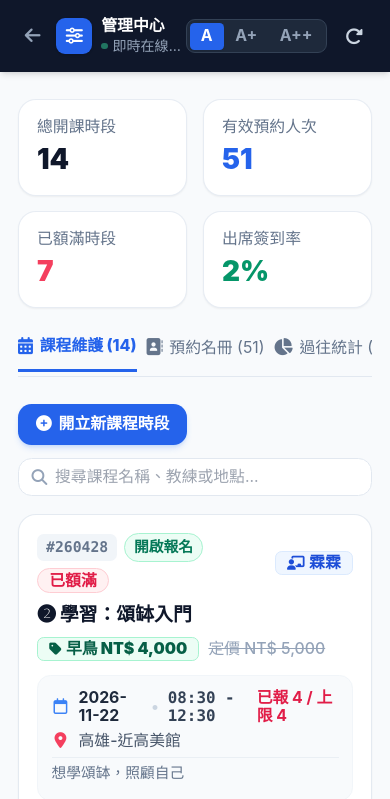
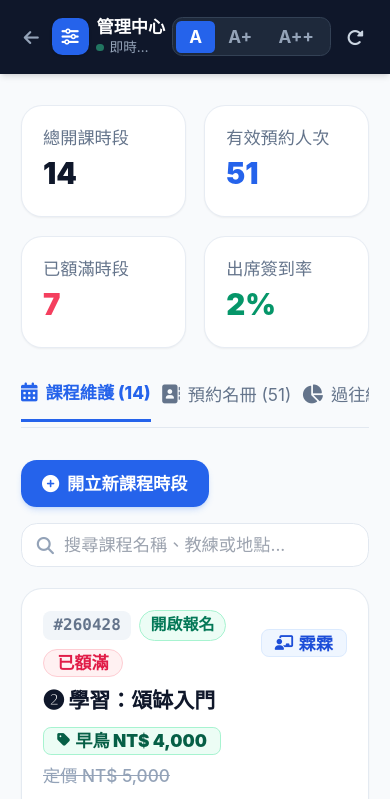
Before and after one commit to jmscyc/course-booking, a plain HTML site: page admin.html in a window 390 px wide. Shown: the top 799 px of the page. Drawn offline with nearby package versions, Linux system fonts and the light colour scheme.

Commit message:
feat: update mobile font size standard to 21px with 21/22/23 scaling and layout refinement

```diff
--- a/admin.html
+++ b/admin.html
@@ -10,7 +10,7 @@
   <link rel="stylesheet" href="https://cdnjs.cloudflare.com/ajax/libs/font-awesome/6.4.0/css/all.min.css">
   <style>
     :root {
-      --app-font-size: 15px;
+      --app-font-size: 21px; /* 手機端標準 21px */
     }
     html {
       font-size: var(--app-font-size) !important;
@@ -27,16 +27,16 @@
       font-size: 1rem;
       line-height: 1.5;
     }
-    /* 標準比例尺寸，徹底解決直排與單元格文字斷行擁擠 */
-    .text-\[9px\] { font-size: 0.72rem !important; }
-    .text-\[10px\] { font-size: 0.78rem !important; }
-    .text-\[11px\] { font-size: 0.82rem !important; }
-    .text-xs { font-size: 0.88rem !important; }
-    .text-sm { font-size: 0.95rem !important; }
-    .text-base { font-size: 1.05rem !important; }
-    .text-lg { font-size: 1.18rem !important; }
-    .text-xl { font-size: 1.32rem !important; }
-    .text-2xl { font-size: 1.55rem !important; }
+    /* 21px 大字型下的比例微調，徹底解決直排與單元格文字斷行擁擠 */
+    .text-\[9px\] { font-size: 0.65rem !important; }
+    .text-\[10px\] { font-size: 0.70rem !important; }
+    .text-\[11px\] { font-size: 0.76rem !important; }
+    .text-xs { font-size: 0.82rem !important; }
+    .text-sm { font-size: 0.90rem !important; }
+    .text-base { font-size: 1.00rem !important; }
+    .text-lg { font-size: 1.12rem !important; }
+    .text-xl { font-size: 1.25rem !important; }
+    .text-2xl { font-size: 1.40rem !important; }
 
     /* 表格單元格內邊距與外觀微調 */
     th, td {
@@ -50,14 +50,20 @@
     }
   </style>
   <script>
-    // 立即生效防閃爍：在頁面渲染前讀取永久保存的管理後台字級（標準 15px，大氣舒適）
+    // 立即生效防閃爍：在頁面渲染前讀取永久保存的管理後台字級（手機端標準 21px，提供 21, 22, 23 縮放）
     (function() {
       var isDesktop = window.innerWidth >= 768;
-      var base = isDesktop ? 16 : 15;
-      var saved = localStorage.getItem("admin_app_font_size") || "large";
-      var fs = base + "px";
-      if (saved === "xlarge") fs = (base + 2) + "px";
-      else if (saved === "normal") fs = (base - 1) + "px";
+      var saved = localStorage.getItem("admin_app_font_size") || "normal";
+      var fs = "21px";
+      if (isDesktop) {
+        if (saved === "xlarge") fs = "18px";
+        else if (saved === "large") fs = "17px";
+        else fs = "16px";
+      } else {
+        if (saved === "xlarge") fs = "23px";
+        else if (saved === "large") fs = "22px";
+        else fs = "21px";
+      }
       document.documentElement.style.setProperty("--app-font-size", fs);
       document.documentElement.style.fontSize = fs;
     })();
@@ -67,32 +73,31 @@
 
   <!-- 管理後台頂部列 -->
   <header class="bg-slate-900 text-white shadow-md sticky top-0 z-30">
-    <div class="max-w-7xl mx-auto px-4 py-3 flex items-center justify-between">
-      <div class="flex items-center gap-2 sm:gap-3 min-w-0">
-        <a href="index.html" class="p-1.5 text-slate-400 hover:text-white rounded-lg transition shrink-0" title="前往學員報名端">
-          <i class="fa-solid fa-arrow-left"></i>
+    <div class="max-w-7xl mx-auto px-3.5 py-2.5 sm:px-4 sm:py-3 flex items-center justify-between gap-2">
+      <div class="flex items-center gap-1.5 sm:gap-3 min-w-0">
+        <a href="index.html" class="p-1 sm:p-1.5 text-slate-400 hover:text-white rounded-lg transition shrink-0" title="前往學員報名端">
+          <i class="fa-solid fa-arrow-left text-xs sm:text-base"></i>
         </a>
-        <div class="w-8 h-8 rounded-lg bg-blue-600 flex items-center justify-center text-white font-bold text-sm shadow shrink-0">
+        <div class="w-7 h-7 sm:w-8 sm:h-8 rounded-lg bg-blue-600 flex items-center justify-center text-white font-bold text-xs sm:text-sm shadow shrink-0">
           <i class="fa-solid fa-sliders"></i>
         </div>
         <div class="min-w-0">
-          <h1 class="text-xs sm:text-base font-bold leading-tight truncate">管理中心</h1>
-          <p class="text-[10px] sm:text-[11px] text-slate-400 flex items-center gap-1 sm:gap-1.5 truncate">
+          <h1 class="text-xs sm:text-base font-bold leading-tight whitespace-nowrap">管理中心</h1>
+          <p class="text-[9px] sm:text-[11px] text-slate-400 flex items-center gap-1 sm:gap-1.5 truncate">
             <span class="w-1.5 h-1.5 sm:w-2 sm:h-2 rounded-full bg-emerald-400 inline-block animate-pulse shrink-0"></span>
-            <span class="truncate">即時在線維護</span>
+            <span class="truncate">即時在線</span>
           </p>
         </div>
       </div>
 
-      <div class="flex items-center gap-2">
-
+      <div class="flex items-center gap-1.5 sm:gap-2 shrink-0">
         <div class="flex items-center bg-slate-800 rounded-lg p-0.5 border border-slate-700 text-xs">
-          <button type="button" onclick="setAppFontSize('normal')" id="fontBtnNormal" class="px-2 py-1 rounded text-slate-300 font-bold hover:text-white transition" title="標準字級">A</button>
-          <button type="button" onclick="setAppFontSize('large')" id="fontBtnLarge" class="px-2 py-1 rounded text-slate-400 font-bold hover:text-white transition" title="放大字級">A+</button>
-          <button type="button" onclick="setAppFontSize('xlarge')" id="fontBtnXLarge" class="px-2 py-1 rounded text-slate-400 font-bold hover:text-white transition" title="特大字級">A++</button>
+          <button type="button" onclick="setAppFontSize('normal')" id="fontBtnNormal" class="px-2 py-0.5 sm:py-1 rounded text-slate-300 font-bold hover:text-white transition" title="標準字級 (21px)">A</button>
+          <button type="button" onclick="setAppFontSize('large')" id="fontBtnLarge" class="px-2 py-0.5 sm:py-1 rounded text-slate-400 font-bold hover:text-white transition" title="放大字級 (22px)">A+</button>
+          <button type="button" onclick="setAppFontSize('xlarge')" id="fontBtnXLarge" class="px-2 py-0.5 sm:py-1 rounded text-slate-400 font-bold hover:text-white transition" title="特大字級 (23px)">A++</button>
         </div>
-        <button onclick="loadFullAdminData()" class="p-2 text-slate-300 hover:text-white hover:bg-slate-800 rounded-lg transition" title="重新整理">
-          <i class="fa-solid fa-rotate-right" id="adminRefreshIcon"></i>
+        <button onclick="loadFullAdminData()" class="p-1.5 sm:p-2 text-slate-300 hover:text-white hover:bg-slate-800 rounded-lg transition" title="重新整理">
+          <i class="fa-solid fa-rotate-right text-xs" id="adminRefreshIcon"></i>
         </button>
       </div>
     </div>
@@ -845,23 +850,23 @@
     let API_URL = "";
     localStorage.removeItem("appsheet_gas_api");
 
-    // 管理後台字級設定 (手機版標準 18px，提供 18, 20, 22 縮放選項)
+    // 管理後台字級設定 (手機版標準 21px，提供 21, 22, 23 縮放選項)
     function setAppFontSize(size, save = true) {
       if (!size || (size !== "normal" && size !== "large" && size !== "xlarge")) {
-        size = "normal"; // 預設標準 18px
+        size = "normal"; // 預設標準 21px
       }
 
       const isDesktop = window.innerWidth >= 768;
-      let fs = "18px";
+      let fs = "21px";
       if (isDesktop) {
-        if (size === "xlarge") fs = "20px";
-        else if (size === "large") fs = "18px";
+        if (size === "xlarge") fs = "18px";
+        else if (size === "large") fs = "17px";
         else fs = "16px";
       } else {
-        // 手機版：標準 18px, 20px, 22px
-        if (size === "xlarge") fs = "22px";
-        else if (size === "large") fs = "20px";
-        else fs = "18px";
+        // 手機版：標準 21px, 22px, 23px
+        if (size === "xlarge") fs = "23px";
+        else if (size === "large") fs = "22px";
+        else fs = "21px";
       }
 
       document.documentElement.style.setProperty("--app-font-size", fs);
```
Also changed, not shown: index.html (+26 -14 lines).
